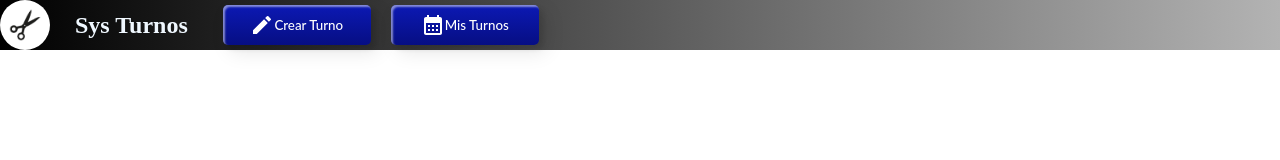
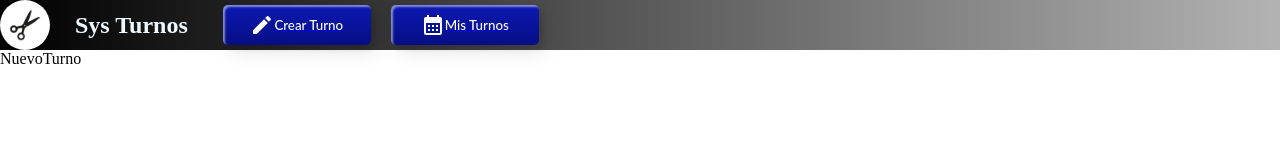
Before and after one commit to marianos1988/sys-turnos, a React (Vite) app: page /NuevoTurno in a window 1280 px wide. Shown: the top 160 px of the page. Built offline with nearby package versions, Linux system fonts and the light colour scheme.

Commit message:
Armado Routes

```diff
--- a/package.json
+++ b/package.json
@@ -15,7 +15,8 @@
     "@mui/icons-material": "^5.14.3",
     "@mui/material": "^5.14.4",
     "react": "^18.2.0",
-    "react-dom": "^18.2.0"
+    "react-dom": "^18.2.0",
+    "react-router-dom": "^6.14.2"
   },
   "devDependencies": {
     "@types/react": "^18.2.15",
--- a/src/App.jsx
+++ b/src/App.jsx
@@ -1,10 +1,19 @@
 import React from 'react'
 import { Navbar } from './components/Navbar'
+import { MisTurnos } from "./routes/MisTurnos"
+import { NuevoTurno } from "./routes/NuevoTurno"
+import { Navigate, Route, Routes } from 'react-router-dom'
 
 export const App = () => {
   return (
     <>
       <Navbar></Navbar>
+
+      <Routes>
+        <Route path="/" element= { <MisTurnos></MisTurnos> }></Route>
+        <Route path='/NuevoTurno' element= { <NuevoTurno></NuevoTurno> }></Route>
+        <Route path="/*" element= { <Navigate to="/" /> }></Route>
+      </Routes>
     </>
   )
 }
--- a/src/components/Navbar.jsx
+++ b/src/components/Navbar.jsx
@@ -3,6 +3,7 @@ import "../styles/navbar.css"
 import { Boton } from './Boton'
 import CalendarMonthIcon from '@mui/icons-material/CalendarMonth';
 import CreateIcon from '@mui/icons-material/Create';
+import { NavLink } from 'react-router-dom'
 
 
 export const Navbar = () => {
@@ -12,10 +13,10 @@ export const Navbar = () => {
         <img src="../src/img/logo.jpg" alt="Logo" />
         <h2 className='title-nav'>Sys Turnos</h2>
         <div className='position-button-nav'>
-          <Boton><CreateIcon /><p>Crear Turno</p></Boton>
+          <NavLink to="/NuevoTurno"><Boton><CreateIcon /><p>Crear Turno</p></Boton></NavLink>
         </div>
         <div className='position-button-nav'>
-          <Boton><CalendarMonthIcon className='icon-nav' /><p>Mis Turnos</p></Boton>
+          <NavLink to="/"><Boton><CalendarMonthIcon className='icon-nav' /><p>Mis Turnos</p></Boton></NavLink>
         </div>
       </nav>
     </>
--- a/src/main.jsx
+++ b/src/main.jsx
@@ -2,10 +2,14 @@ import React from 'react'
 import ReactDOM from 'react-dom/client'
 import { App } from './App'
 import "./styles/index.css"
+import { BrowserRouter } from "react-router-dom"
 
 
 ReactDOM.createRoot(document.getElementById('root')).render(
-  <React.StrictMode>
-    <App />
-  </React.StrictMode>,
+  <BrowserRouter>
+    <React.StrictMode>
+      <App />
+    </React.StrictMode>
+  </BrowserRouter>,
+
 )
--- /dev/null
+++ b/src/routes/MisTurnos.jsx
@@ -0,0 +1,7 @@
+import React from 'react'
+
+export const MisTurnos = () => {
+  return (
+    <>MisTurnos</>
+  )
+}
--- /dev/null
+++ b/src/routes/NuevoTurno.jsx
@@ -0,0 +1,7 @@
+import React from 'react'
+
+export const NuevoTurno = () => {
+  return (
+    <div>NuevoTurno</div>
+  )
+}
```
Also changed, not shown: 1 other file (tests, documents, lock files or other folders).
